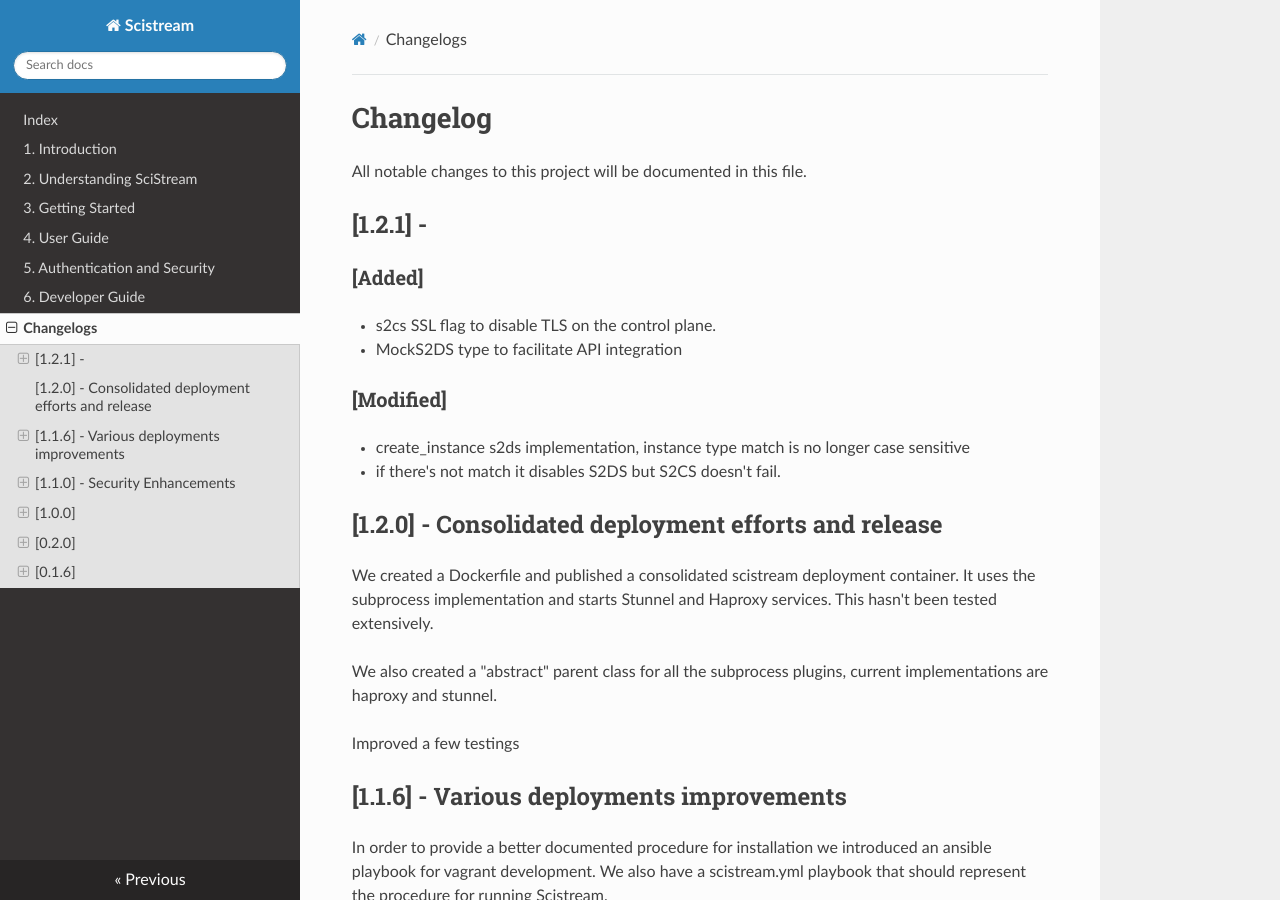
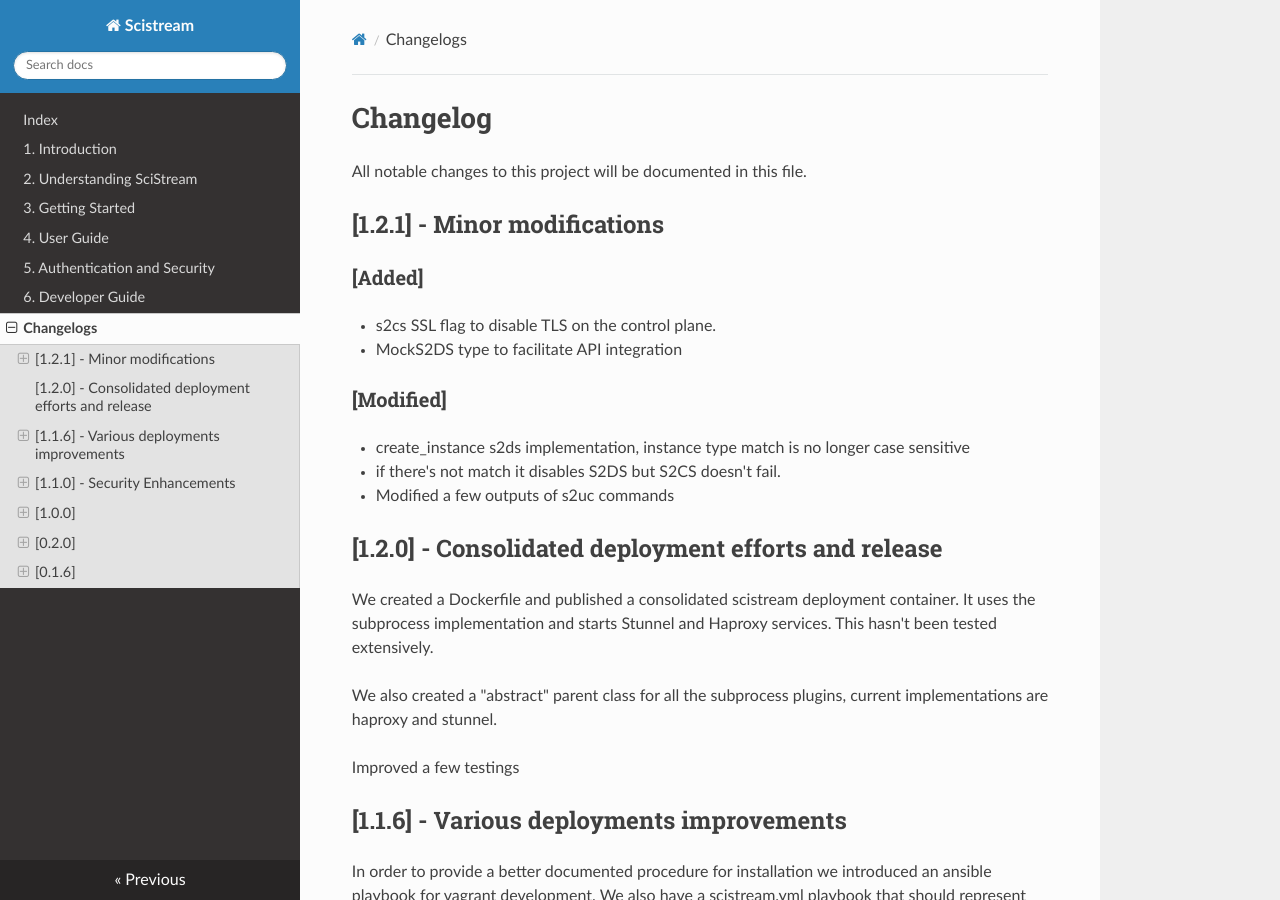
Before and after one commit to scistream/scistream-proto, an MkDocs documentation site: the page built from docs/s/Changelog.md, in a window 1280 px wide and 900 px high. Built offline with MkDocs 1.6.1, drawn with Linux system fonts in a browser that asks for light colours; nearby versions of some CDN libraries.

Commit message:
Modified output of s2uc commands

```diff
--- a/docs/s/Changelog.md
+++ b/docs/s/Changelog.md
@@ -2,7 +2,7 @@
 
 All notable changes to this project will be documented in this file.
 
-## [1.2.1] -
+## [1.2.1] - Minor modifications
 
 ### [Added]
   - s2cs SSL flag to disable TLS on the control plane.
@@ -11,6 +11,7 @@
 ### [Modified]
   - create_instance s2ds implementation, instance type match is no longer case sensitive
   - if there's not match it disables S2DS but S2CS doesn't fail.
+  - Modified a few outputs of s2uc commands
 
 ## [1.2.0] - Consolidated deployment efforts and release
 
```
Also changed, not shown: 1 other file.
